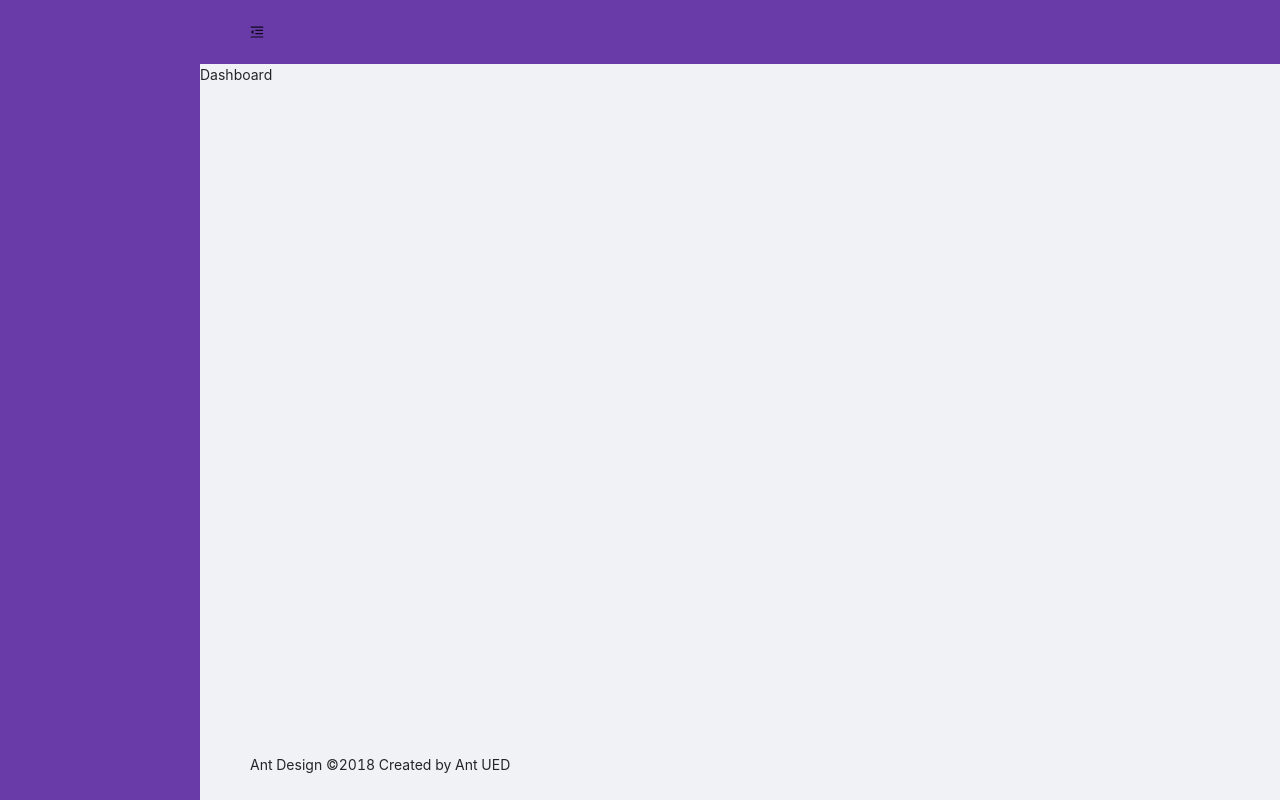
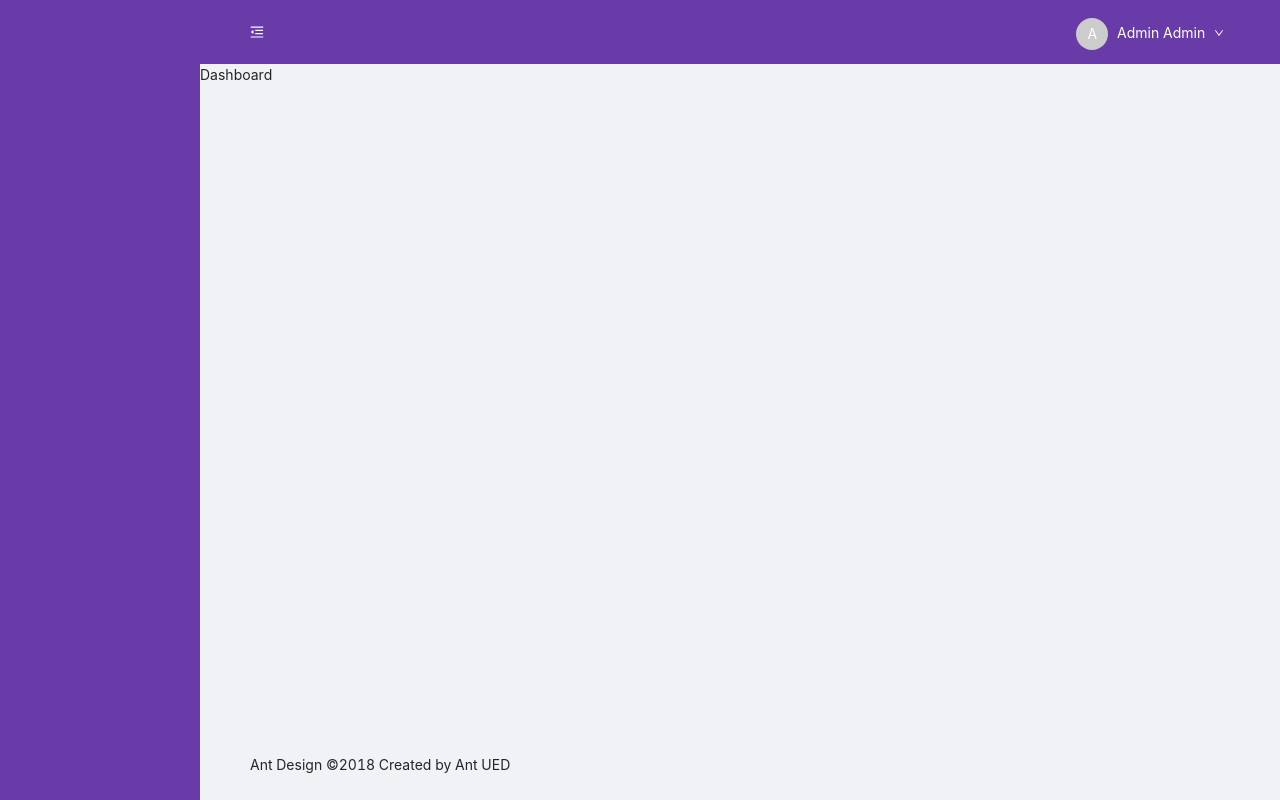
Before and after one commit to bubeha/admin-panel, a React (Create React App) app: page /login in a window 1280 px wide. Both pictures are taken after typing "name@example.com", "Sample123" into the empty fields and a click on the button "Submit". Built offline with nearby package versions, Linux system fonts and the light colour scheme.

Commit message:
add dropdown avatar menu to header

```diff
--- a/src/components/App.tsx
+++ b/src/components/App.tsx
@@ -1,15 +1,21 @@
-import React from "react";
+import React, { useEffect } from "react";
 import { BrowserRouter } from "react-router-dom";
 import { Provider } from "mobx-react";
 import Routes from "../routes";
 import { appStore } from "../stores";
 
-const App: React.FC = () => (
+const App: React.FC = () => {
+  useEffect(() => {
+    appStore.authStore.loadCurrentUser();
+  }, []);
+
+  return (
     <Provider store={appStore}>
       <BrowserRouter>
         <Routes />
       </BrowserRouter>
     </Provider>
   );
+};
 
 export default App;
--- a/src/components/Header/index.tsx
+++ b/src/components/Header/index.tsx
@@ -1,22 +1,51 @@
 import React from "react";
-import { Layout } from "antd";
+import { Avatar, Dropdown, Layout, Menu } from "antd";
 import PropsTypes from "prop-types";
-import { MenuUnfoldOutlined, MenuFoldOutlined } from "@ant-design/icons";
+import { MenuFoldOutlined, MenuUnfoldOutlined, DownOutlined } from "@ant-design/icons";
+import { inject, observer } from "mobx-react";
+import { IAppStore } from "../../stores";
+import { User } from "../../models/User";
 
 interface Props {
   children?: React.ReactNode;
   isCollapsed: boolean;
   collapseHandler: () => void;
+  store?: IAppStore;
 }
 
-const Header: React.FC<Props> = ({ children, isCollapsed, collapseHandler }) => {
+const getAvatar = (user: User | null | undefined): React.ReactNode | null => {
+  if (!user) {
+    return null;
+  }
+
+  return <Avatar>{user.name.charAt(0)}</Avatar>;
+};
+
+const menu = (
+  <Menu className="header__account-menu">
+    <Menu.Item className="header__account-menu-item">My Account</Menu.Item>
+    <Menu.Divider />
+    <Menu.Item className="header__account-menu-item">Logout</Menu.Item>
+  </Menu>
+);
+
+const Header: React.FC<Props> = ({ children, isCollapsed, collapseHandler, store }) => {
+  const user = store?.authStore.user;
+
   return (
     <Layout.Header>
       {React.createElement(isCollapsed ? MenuUnfoldOutlined : MenuFoldOutlined, {
-        className: "trigger",
+        className: "header__sider-toggler",
         onClick: collapseHandler,
       })}
+
       {children}
+
+      <Dropdown overlay={menu} placement="bottomRight" trigger={["click"]} className="header__account-dropdown">
+        <button type="button" onClick={(event) => event.preventDefault()}>
+          {getAvatar(user)} {user?.name} <DownOutlined />
+        </button>
+      </Dropdown>
     </Layout.Header>
   );
 };
@@ -25,6 +54,7 @@ Header.propTypes = {
   children: PropsTypes.node.isRequired,
   isCollapsed: PropsTypes.bool.isRequired,
   collapseHandler: PropsTypes.func.isRequired,
+  store: PropsTypes.any,
 };
 
-export default Header;
+export default inject("store")(observer(Header));
--- a/src/services/ExampleApiManager.ts
+++ b/src/services/ExampleApiManager.ts
@@ -2,7 +2,7 @@ import user from "../mocks/user.json";
 import { IApiManager } from "./IApiManager";
 
 export default class ExampleApiManager implements IApiManager {
-  private static generateResponse(body: string | null, status: number) {
+  private generateResponse(body: string | null, status: number) {
     return new Response(body, {
       status,
     });
@@ -16,7 +16,19 @@ export default class ExampleApiManager implements IApiManager {
         access_token: "example",
       };
 
-      const response = ExampleApiManager.generateResponse(JSON.stringify(body), 200);
+      const response = this.generateResponse(JSON.stringify(body), 200);
+
+      resolve(response);
+    });
+  }
+
+  public loadCurrentUser(): Promise<Response> {
+    return new Promise<Response>((resolve) => {
+      const body = {
+        ...user,
+      };
+
+      const response = this.generateResponse(JSON.stringify(body), 200);
 
       resolve(response);
     });
--- a/src/services/IApiManager.ts
+++ b/src/services/IApiManager.ts
@@ -1,3 +1,5 @@
 export interface IApiManager {
   login: (login: string, password: string) => Promise<Response>;
+
+  loadCurrentUser: () => Promise<Response>;
 }
--- a/src/stores/AuthStore.ts
+++ b/src/stores/AuthStore.ts
@@ -23,4 +23,10 @@ export default class AuthStore {
       return response;
     });
   };
+
+  @action loadCurrentUser = (): void => {
+    this.apiManager.loadCurrentUser().then(async (response: Response) => {
+      this._user = (await response.json()) as User;
+    });
+  };
 }
--- a/src/styles/app.less
+++ b/src/styles/app.less
@@ -2,4 +2,5 @@
 @import "variables";
 @import "settings";
 
+@import "header";
 @import "sidebar";
--- /dev/null
+++ b/src/styles/header.less
@@ -0,0 +1,28 @@
+.header {
+  &__sider-toggler {
+    color: @layout-header-color;
+  }
+
+  &__account-dropdown {
+    float: right;
+    background: transparent;
+    border: none;
+    outline: none;
+    cursor: pointer;
+    color: @layout-header-color;
+
+    @margin: 0.3rem;
+
+    .ant-avatar {
+      margin-right: @margin;
+    }
+
+    .anticon {
+      margin-left: @margin;
+    }
+  }
+
+  &__account-menu {
+    padding: 10px;
+  }
+}
--- a/src/styles/variables.less
+++ b/src/styles/variables.less
@@ -1,2 +1,3 @@
 @layout-sider-background: #683ba9;
 @layout-header-background: #683ba9;
+@layout-header-color: #fff;
```
Lines whose indentation alone changed are shown as unchanged.
